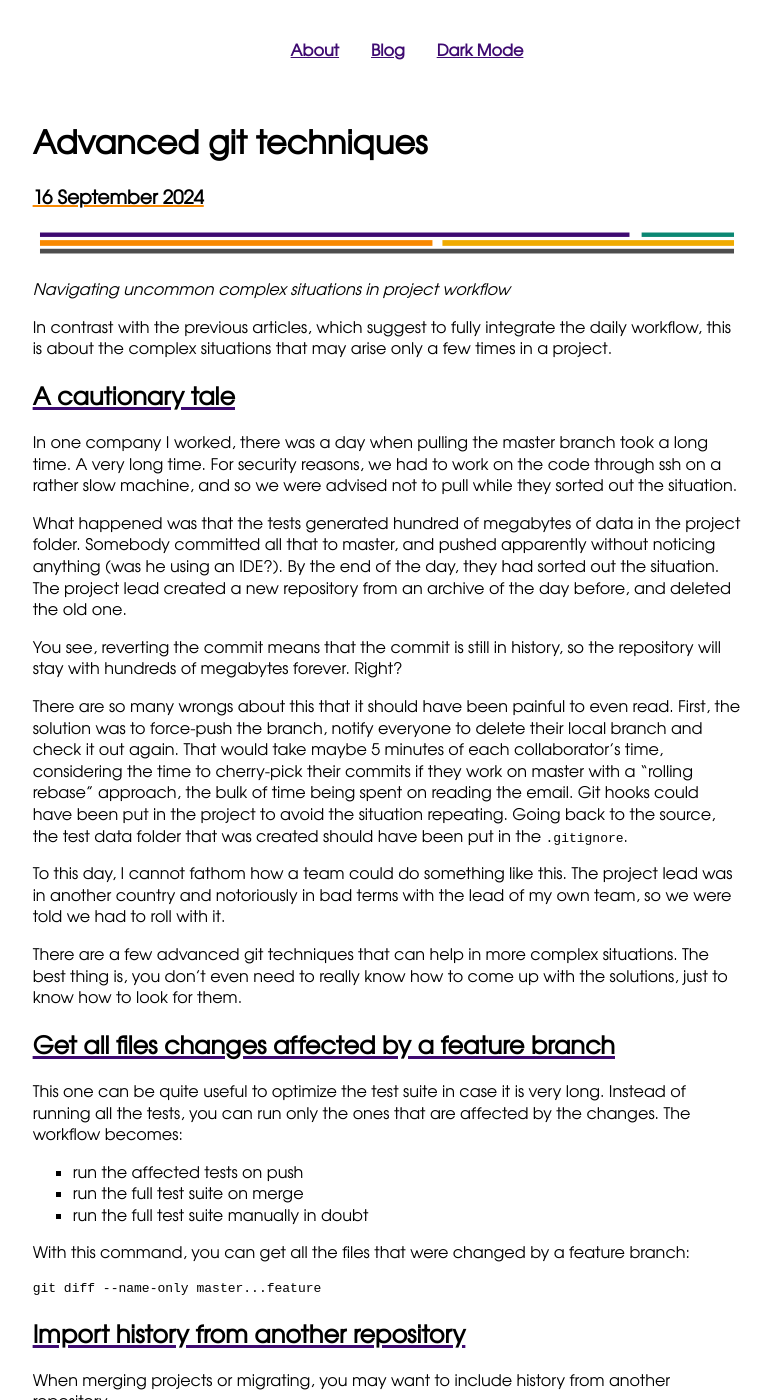
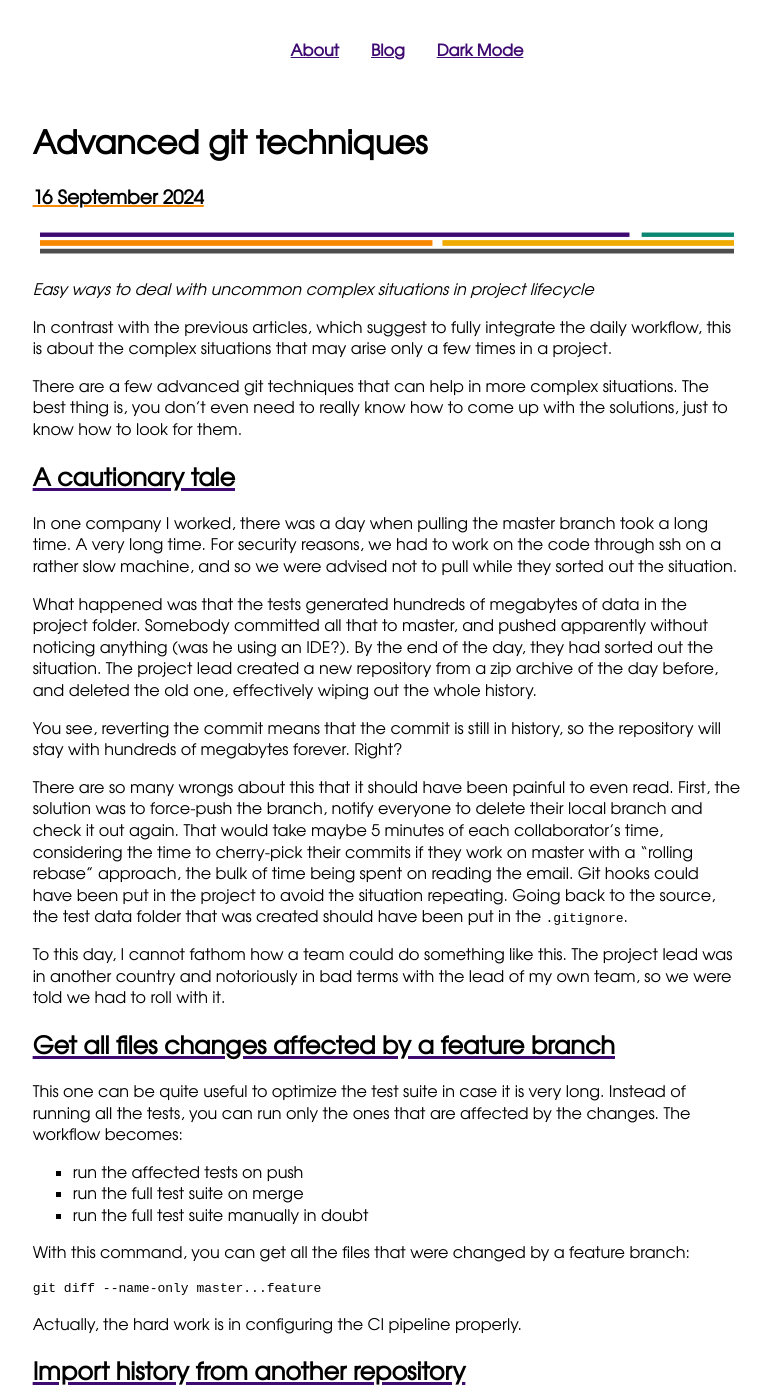
Before and after one commit to lambdao-dev/lambdao-dev.github.io, a Jekyll site: the page built from _posts/2024-09-16-AdvancedGit.md, in a window 1280 px wide and 1400 px high. Shown: the whole window, without its empty margins (253-1023 px from the left). Built offline with Jekyll 4.4.1, drawn with Linux system fonts in a browser that asks for light colours; some of the changed text lies outside the part shown.

Commit message:
[Typos] finish advanced git post

````diff
--- a/_posts/2024-09-16-AdvancedGit.md
+++ b/_posts/2024-09-16-AdvancedGit.md
@@ -4,10 +4,12 @@
 image: /assets/img/lambdao_preview.webp
 ---
 
-<!-- Complex situations may require advanced knowledge, but  techniques, but_ -->
-_Navigating uncommon complex situations in project workflow_
+_Easy ways to deal with uncommon complex situations in project lifecycle_
 
 In contrast with the previous articles, which suggest to fully integrate the daily workflow, this is about the complex situations that may arise only a few times in a project.
+
+There are a few advanced git techniques that can help in more complex situations.
+The best thing is, you don't even need to really know how to come up with the solutions, just to know how to look for them.
 
 ## A cautionary tale
 
@@ -15,10 +17,10 @@
 A very long time.
 For security reasons, we had to work on the code through ssh on a rather slow machine, and so we were advised not to pull while they sorted out the situation.
 
-What happened was that the tests generated hundred of megabytes of data in the project folder.
+What happened was that the tests generated hundreds of megabytes of data in the project folder.
 Somebody committed all that to master, and pushed apparently without noticing anything (was he using an IDE?).
 By the end of the day, they had sorted out the situation.
-The project lead created a new repository from an archive of the day before, and deleted the old one.
+The project lead created a new repository from a zip archive of the day before, and deleted the old one, effectively wiping out the whole history.
 
 You see, reverting the commit means that the commit is still in history, so the repository will stay with hundreds of megabytes forever.
 Right?
@@ -49,6 +48,8 @@
 ```bash
 git diff --name-only master...feature
 ```
+
+Actually, the hard work is in configuring the CI pipeline properly.
 
 ## Import history from another repository
 
@@ -89,3 +90,5 @@
 ## Complicated situations have a simple solution
 
 With git, there is never a (good) reason to panic.
+Git internals are complex and the commands are not always intuitive.
+But whatever the situation, there is always a (reasonably simple) way to solve it.
````
Also changed, not shown: other parts of _posts/2024-09-16-AdvancedGit.md (+0 -3 lines).
